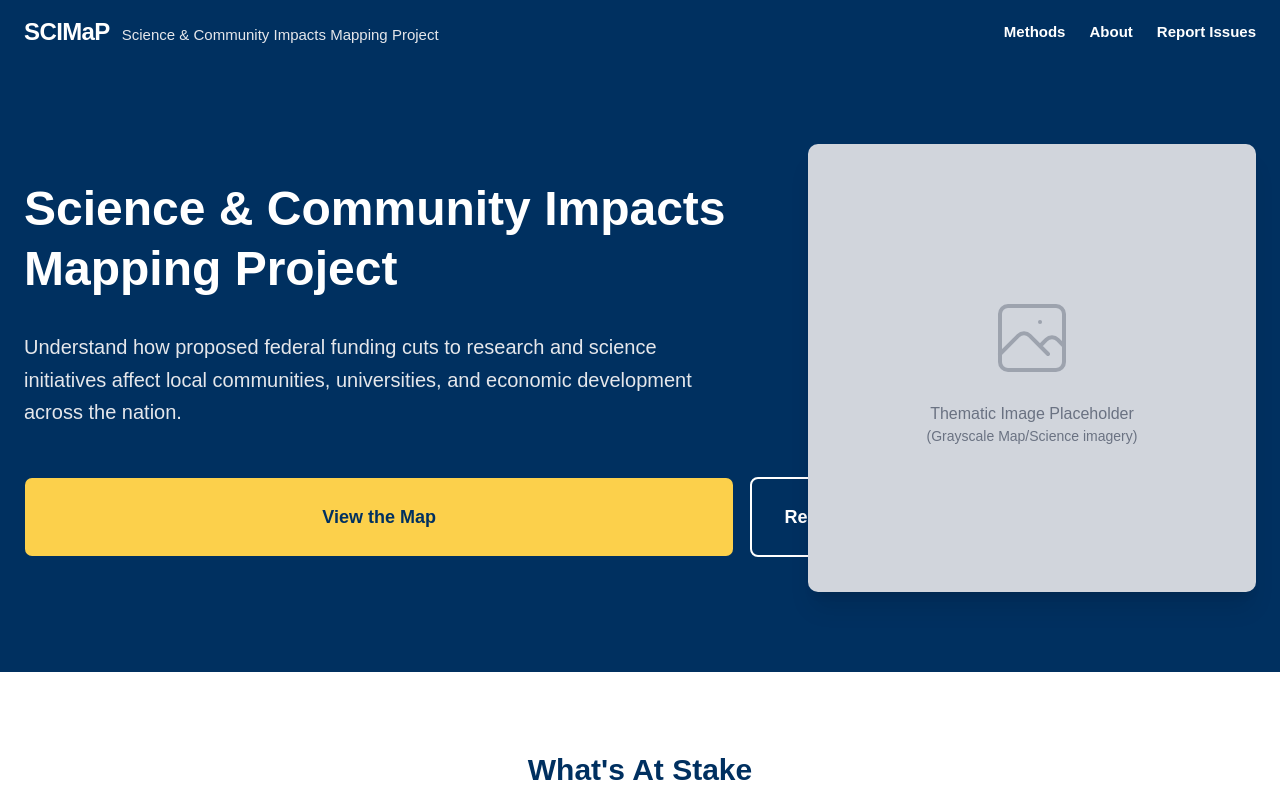
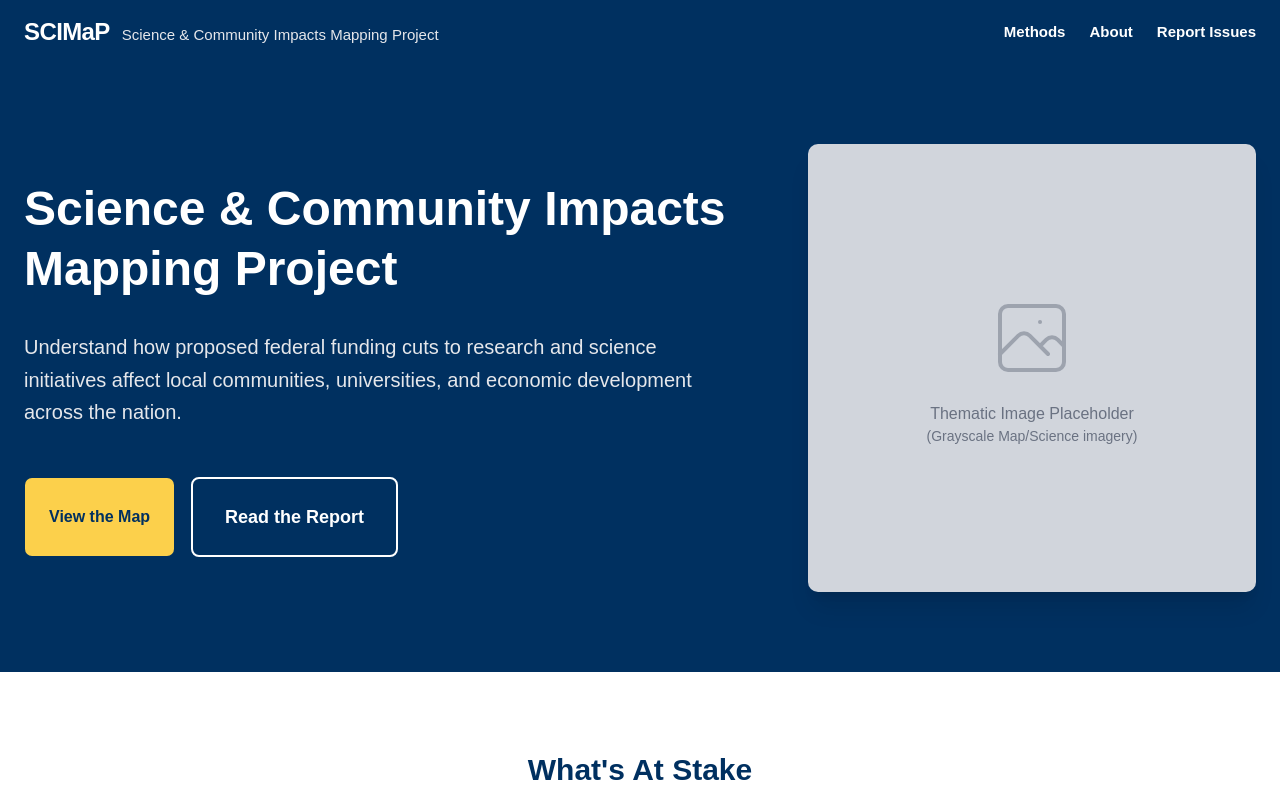
Before and after one commit to clvcooke/scimap, a React (Vite) app in the folder scimap-rewrite/: page / in a window 1280 px wide. Shown: the top 800 px of the page. Built offline with nearby package versions, Linux system fonts and the light colour scheme.

Commit message:
fix: adjust view map button size
- Changes padding from px-8 py-6 to px-6 py-3
- Changes text size from text-lg to text-base

Co-authored-by: clvcooke <7168476+clvcooke@users.noreply.github.com>

```diff
--- a/scimap-rewrite/src/routes/index.tsx
+++ b/scimap-rewrite/src/routes/index.tsx
@@ -25,7 +25,7 @@ function Index() {
             <div className="flex flex-col sm:flex-row gap-4 pt-4">
               <Button
                 asChild
-                className="bg-brand-yellow hover:bg-brand-yellow-hover text-brand-blue font-bold text-lg px-8 py-6 h-auto w-full rounded-md block text-center"
+                className="bg-brand-yellow hover:bg-brand-yellow-hover text-brand-blue font-bold text-base px-6 py-3 h-auto rounded-md"
               >
                 <Link to="/map">View the Map</Link>
               </Button>
```
